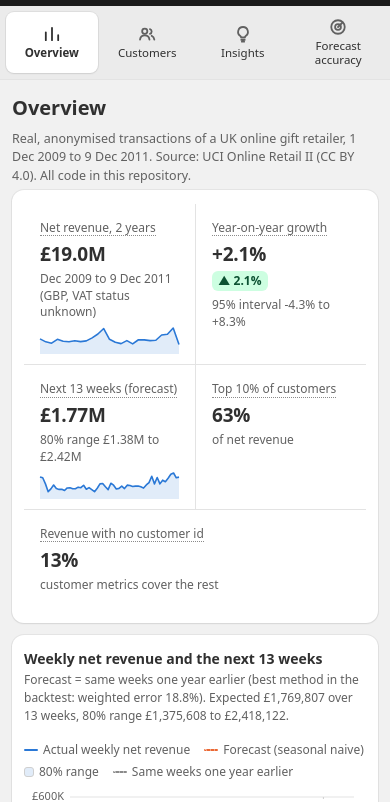
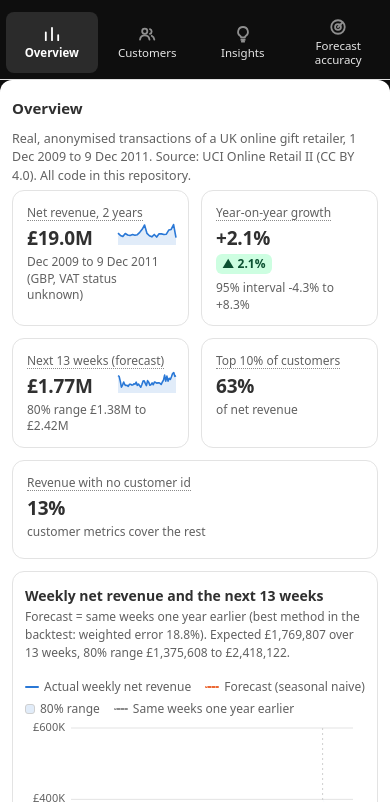
Before and after one commit to Corgi-coder99/Online-Retail-Insights, a plain HTML site: page report/index.html in a window 390 px wide. Shown: the part 42-844 px from the top of the page. Drawn offline with Linux system fonts and the light colour scheme.

Commit message:
Report: match the admin frame look; refresh screenshots
Co-Authored-By: Claude Sonnet 5.5 <noreply@anthropic.com>

```diff
--- a/report/index.html
+++ b/report/index.html
@@ -173,14 +173,47 @@ details{margin-top:8px}summary{cursor:pointer;font-size:12px;color:var(--ink2)}
 .insight .m{color:var(--ink2);font-size:12.5px}.insight .m b{color:var(--ink)}
 footer.foot-note{margin-top:22px;font-size:12px;color:var(--ink2)}
 
+/* ---- Admin frame (matches the real admin look): dark frame and sidebar, white rounded content panel, separate metric cards ---- */
+:root, :root[data-theme="light"]{--frame:#0e0e0e;--panel:#ffffff;--side-ink:#e6e6e6;--side-muted:#8f8f8f;--side-active:#2b2b2b;--side-hover:#1c1c1c;--chip:#f1f1f1;--card-line:#e3e3e3}
+@media (prefers-color-scheme: dark){:root:where(:not([data-theme="light"])){--frame:#000000;--panel:#151515;--chip:#262626;--card-line:#2e2e2e}}
+:root[data-theme="dark"]{--frame:#000000;--panel:#151515;--chip:#262626;--card-line:#2e2e2e}
+body{background:var(--frame)}
+.topbar{background:var(--frame)}
+.side{background:var(--frame);border-right:none;color:var(--side-ink)}
+.side h6{color:var(--side-muted)}
+.nav{color:var(--side-ink);border-radius:8px}
+.nav svg{color:var(--side-muted)}
+.nav:hover{background:var(--side-hover)}
+.nav[aria-current="page"]{background:var(--side-active);box-shadow:none;color:#fff;font-weight:600}
+.nav[aria-current="page"] svg{color:#fff}
+.side .foot{color:var(--side-muted)}
+.main{background:var(--panel);border-radius:12px;margin:0 6px 6px 0;max-width:none;min-width:0;padding:16px 24px 48px}
+.main > *{max-width:1160px;margin-left:auto;margin-right:auto}
+.page-head h1{font-size:15px;font-weight:650}
+.btn{background:var(--chip);border:1px solid transparent;box-shadow:none;font-weight:550}
+.btn:hover{background:var(--press)}
+.btn.primary{background:var(--primary);color:var(--primary-ink)}
+.card{box-shadow:none;border:1px solid var(--card-line);background:var(--surface)}
+.pop{background:var(--surface)}
+/* metric strip: separate cards, small trend line bottom-right */
+.strip,.card.strip{background:transparent;border:none;box-shadow:none;padding:0;gap:12px;overflow:visible}
+.kpi,.kpi:first-child{border:1px solid var(--card-line);border-radius:12px;background:var(--surface);padding:12px 14px 12px;min-height:92px}
+button.kpi:hover{background:var(--hover)}
+button.kpi[aria-pressed="true"]{box-shadow:inset 0 0 0 1.5px var(--ink)}
+.kpi svg.spark{position:absolute!important;right:12px!important;top:32px!important;bottom:auto!important;width:58px!important;height:22px!important;margin:0!important}
+.kpi .v{font-size:20px;line-height:28px}
+.legend{margin:6px 0 0}
+/* the content-wide notice bar */
+.notice{display:flex;gap:10px;align-items:flex-start;background:var(--info-bg);color:var(--info-ink);border-radius:12px;padding:10px 14px;margin:0 0 12px;font-size:13px}
+
 /* small screens: navigation becomes a sticky 4-column strip (no horizontal scrolling), strip cells fill the row, controls are touch friendly */
 @media (max-width:860px){
   .shell{grid-template-columns:1fr}
-  .side{position:sticky;top:48px;z-index:20;height:auto;display:grid;grid-template-columns:repeat(auto-fit,minmax(0,1fr));gap:4px;overflow:visible;padding:6px;border-right:none;border-bottom:1px solid var(--line)}
+  .side{position:sticky;top:48px;z-index:20;height:auto;background:var(--frame);display:grid;grid-template-columns:repeat(auto-fit,minmax(0,1fr));gap:4px;overflow:visible;padding:6px;border-right:none;border-bottom:1px solid var(--line)}
   .side h6,.side .foot{display:none}
   .nav{flex-direction:column;justify-content:center;gap:3px;padding:6px 2px;font-size:11.5px;line-height:1.2;text-align:center;white-space:normal;min-height:48px}
   .nav svg{width:18px;height:18px}
-  .main{padding:14px 12px 40px}
+  .main{padding:14px 12px 40px;margin:0;border-radius:12px 12px 0 0}
   .page-head h1{width:100%}
   .page-head{gap:8px}
   .btn{min-height:38px}
@@ -188,9 +221,6 @@ footer.foot-note{margin-top:22px;font-size:12px;color:var(--ink2)}
   .pop select{font-size:16px;min-height:38px}
   .pop .item{min-height:40px}
   .strip{grid-template-columns:repeat(2,minmax(0,1fr))}
-  .kpi:nth-child(odd){border-left:none}
-  .kpi{border-top:1px solid var(--line)}
-  .kpi:nth-child(-n+2){border-top:none}
   .kpi:last-child:nth-child(odd){grid-column:span 2}
   .card{padding:14px 12px}
   .grid{gap:10px}
--- a/report/theme.css
+++ b/report/theme.css
@@ -165,14 +165,47 @@ details{margin-top:8px}summary{cursor:pointer;font-size:12px;color:var(--ink2)}
 .insight .m{color:var(--ink2);font-size:12.5px}.insight .m b{color:var(--ink)}
 footer.foot-note{margin-top:22px;font-size:12px;color:var(--ink2)}
 
+/* ---- Admin frame (matches the real admin look): dark frame and sidebar, white rounded content panel, separate metric cards ---- */
+:root, :root[data-theme="light"]{--frame:#0e0e0e;--panel:#ffffff;--side-ink:#e6e6e6;--side-muted:#8f8f8f;--side-active:#2b2b2b;--side-hover:#1c1c1c;--chip:#f1f1f1;--card-line:#e3e3e3}
+@media (prefers-color-scheme: dark){:root:where(:not([data-theme="light"])){--frame:#000000;--panel:#151515;--chip:#262626;--card-line:#2e2e2e}}
+:root[data-theme="dark"]{--frame:#000000;--panel:#151515;--chip:#262626;--card-line:#2e2e2e}
+body{background:var(--frame)}
+.topbar{background:var(--frame)}
+.side{background:var(--frame);border-right:none;color:var(--side-ink)}
+.side h6{color:var(--side-muted)}
+.nav{color:var(--side-ink);border-radius:8px}
+.nav svg{color:var(--side-muted)}
+.nav:hover{background:var(--side-hover)}
+.nav[aria-current="page"]{background:var(--side-active);box-shadow:none;color:#fff;font-weight:600}
+.nav[aria-current="page"] svg{color:#fff}
+.side .foot{color:var(--side-muted)}
+.main{background:var(--panel);border-radius:12px;margin:0 6px 6px 0;max-width:none;min-width:0;padding:16px 24px 48px}
+.main > *{max-width:1160px;margin-left:auto;margin-right:auto}
+.page-head h1{font-size:15px;font-weight:650}
+.btn{background:var(--chip);border:1px solid transparent;box-shadow:none;font-weight:550}
+.btn:hover{background:var(--press)}
+.btn.primary{background:var(--primary);color:var(--primary-ink)}
+.card{box-shadow:none;border:1px solid var(--card-line);background:var(--surface)}
+.pop{background:var(--surface)}
+/* metric strip: separate cards, small trend line bottom-right */
+.strip,.card.strip{background:transparent;border:none;box-shadow:none;padding:0;gap:12px;overflow:visible}
+.kpi,.kpi:first-child{border:1px solid var(--card-line);border-radius:12px;background:var(--surface);padding:12px 14px 12px;min-height:92px}
+button.kpi:hover{background:var(--hover)}
+button.kpi[aria-pressed="true"]{box-shadow:inset 0 0 0 1.5px var(--ink)}
+.kpi svg.spark{position:absolute!important;right:12px!important;top:32px!important;bottom:auto!important;width:58px!important;height:22px!important;margin:0!important}
+.kpi .v{font-size:20px;line-height:28px}
+.legend{margin:6px 0 0}
+/* the content-wide notice bar */
+.notice{display:flex;gap:10px;align-items:flex-start;background:var(--info-bg);color:var(--info-ink);border-radius:12px;padding:10px 14px;margin:0 0 12px;font-size:13px}
+
 /* small screens: navigation becomes a sticky 4-column strip (no horizontal scrolling), strip cells fill the row, controls are touch friendly */
 @media (max-width:860px){
   .shell{grid-template-columns:1fr}
-  .side{position:sticky;top:48px;z-index:20;height:auto;display:grid;grid-template-columns:repeat(auto-fit,minmax(0,1fr));gap:4px;overflow:visible;padding:6px;border-right:none;border-bottom:1px solid var(--line)}
+  .side{position:sticky;top:48px;z-index:20;height:auto;background:var(--frame);display:grid;grid-template-columns:repeat(auto-fit,minmax(0,1fr));gap:4px;overflow:visible;padding:6px;border-right:none;border-bottom:1px solid var(--line)}
   .side h6,.side .foot{display:none}
   .nav{flex-direction:column;justify-content:center;gap:3px;padding:6px 2px;font-size:11.5px;line-height:1.2;text-align:center;white-space:normal;min-height:48px}
   .nav svg{width:18px;height:18px}
-  .main{padding:14px 12px 40px}
+  .main{padding:14px 12px 40px;margin:0;border-radius:12px 12px 0 0}
   .page-head h1{width:100%}
   .page-head{gap:8px}
   .btn{min-height:38px}
@@ -180,9 +213,6 @@ footer.foot-note{margin-top:22px;font-size:12px;color:var(--ink2)}
   .pop select{font-size:16px;min-height:38px}
   .pop .item{min-height:40px}
   .strip{grid-template-columns:repeat(2,minmax(0,1fr))}
-  .kpi:nth-child(odd){border-left:none}
-  .kpi{border-top:1px solid var(--line)}
-  .kpi:nth-child(-n+2){border-top:none}
   .kpi:last-child:nth-child(odd){grid-column:span 2}
   .card{padding:14px 12px}
   .grid{gap:10px}
```
Also changed, not shown: docs/images/01-overview.png, docs/images/02-customers.png, docs/images/03-insights.png, docs/images/04-accuracy.png, docs/images/05-overview-dark.png, docs/images/06-mobile.png.
